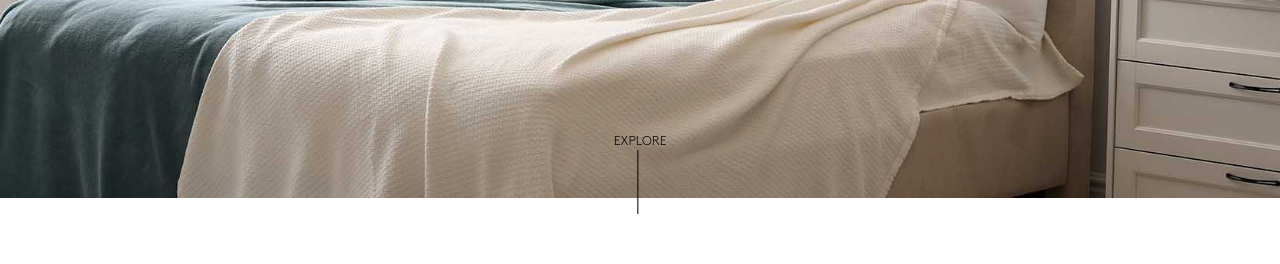
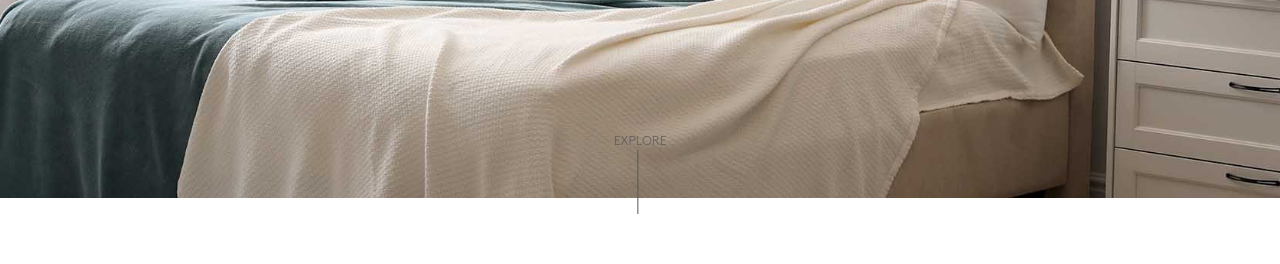
Before and after one commit to safasherin/full_stack_project1, a React (Create React App) app: page / in a window 1280 px wide. Shown: the part 822-1086 px from the top of the page. Built offline with nearby package versions, Linux system fonts and the light colour scheme; no server answers.

Commit message:
color updation

```diff
--- a/src/components/Header/Header.css
+++ b/src/components/Header/Header.css
@@ -31,7 +31,7 @@
 .headerline2{
     margin-top:25%;
     padding-top:5%;
-    color:rgb(0, 0, 0);
+    color:#585858;
     font-size: small;
     font-family: "Brownstdlight";
     transform: translate(0%,100%);
@@ -42,7 +42,7 @@
 
 .verticalline {
     margin-top: 5%;
-    border-left: 1px solid rgb(0, 0, 0);
+    border-left: 1px solid #585858;
     height: 5vw;
     width:20%;
     transform: translate(248%,25%);
```
